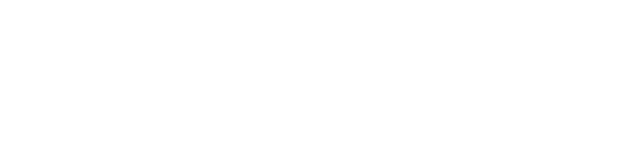
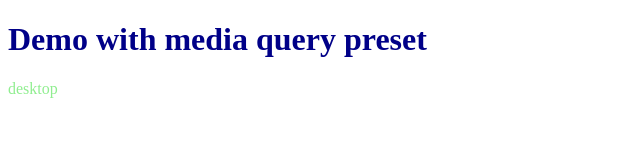
Before and after one commit to Mishurin/jquery.responsive, a website: page index.html in a window 1280 px wide. Shown: the whole page, without its empty margins (0-640 px from the left). Drawn offline with nearby package versions, Linux system fonts and the light colour scheme.

Commit message:
Added css media query preset.  Helpers test covering.

```diff
--- a/index.html
+++ b/index.html
@@ -3,8 +3,10 @@
 <head lang="en">
 	<meta charset="UTF-8">
 	<title>jQuery Helpers for Responsive Design Example</title>
+    <link rel="stylesheet" href="styles.css"/>
 </head>
 <body>
+    <h1>Demo with media query preset</h1>
 	<script src="bower_components/jquery/dist/jquery.js"></script>
 	<script src="jquery.responsive.js"></script>
 </body>
--- /dev/null
+++ b/styles.css
@@ -0,0 +1,31 @@
+h1 {
+    color: #000088;
+}
+
+body:after {
+    display: block;
+    content: "mobile";
+    color: lightgreen;
+    /*visibility: hidden;*/
+}
+
+@media (min-width: 768px) {
+    body:after {
+        display: block;
+        content: "tablet"
+    }
+}
+
+@media (min-width: 992px) {
+    body:after {
+        display: block;
+        content: "desktop"
+    }
+}
+
+@media (min-width: 1200px) {
+    body:after {
+        display: block;
+        content: "desktop"
+    }
+}
```
Also changed, not shown: tests/main.js (+20 -0 lines), jquery.responsive.js.
